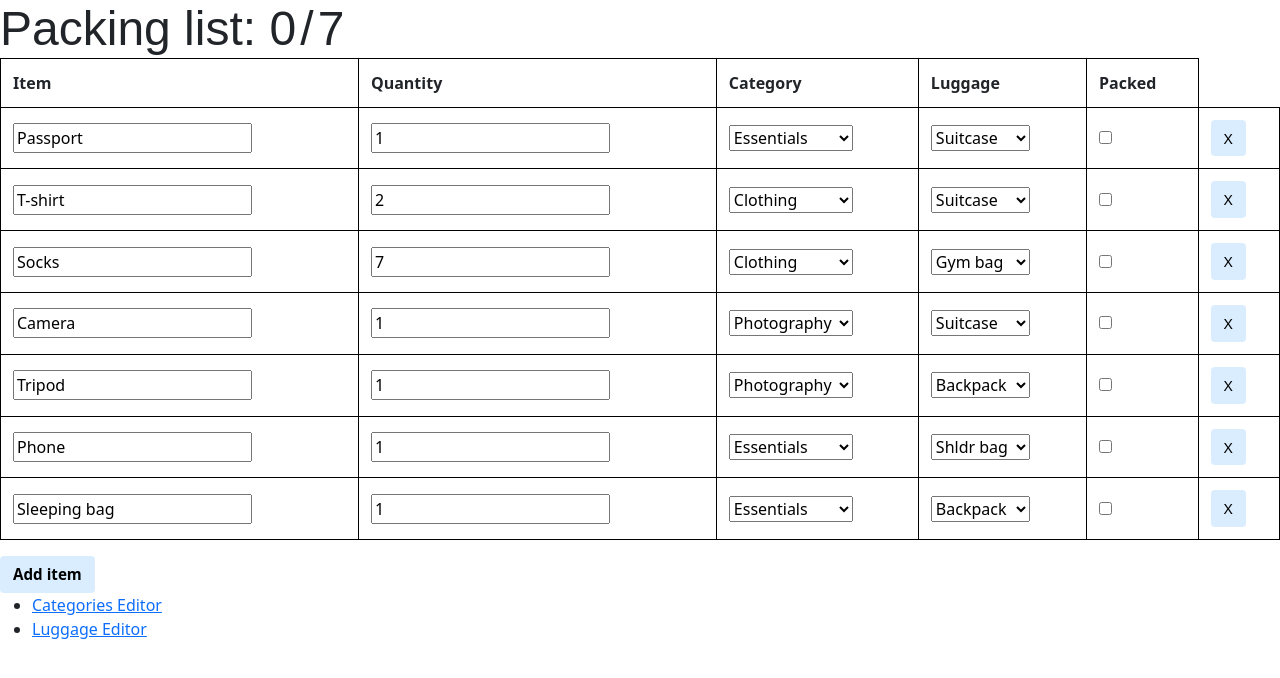
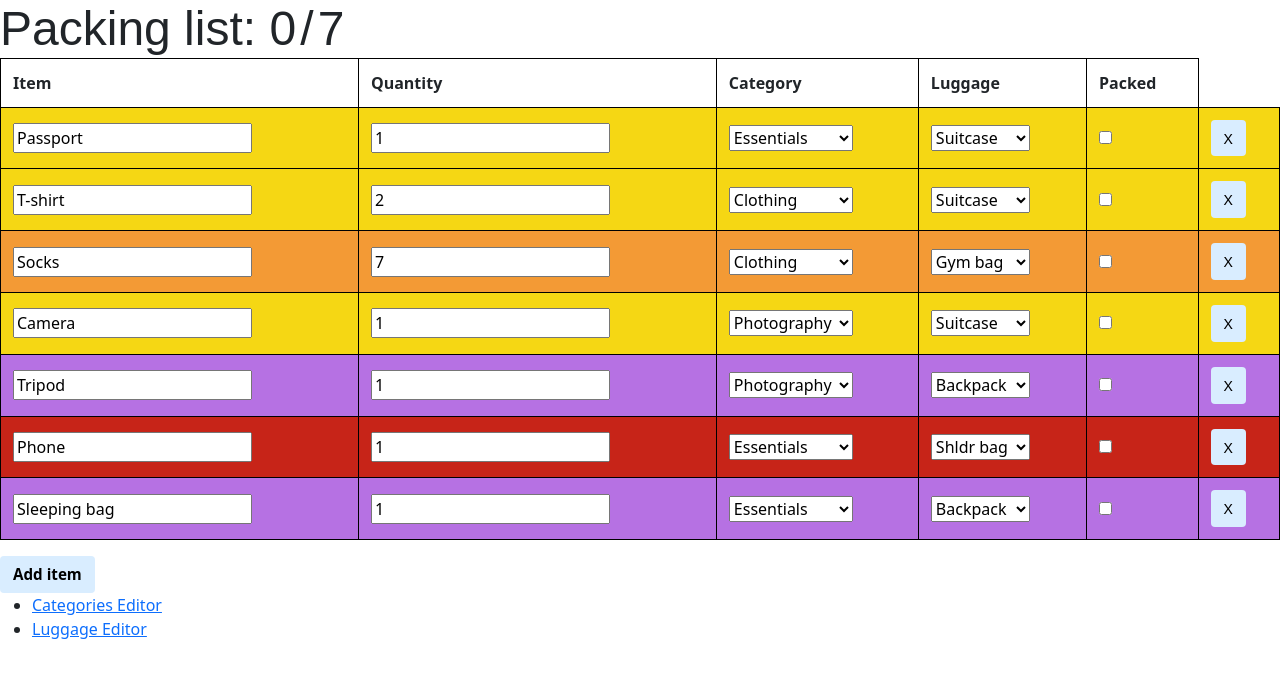
Before and after one commit to c0deg0blin/CS50_final, a Flask app: page / in a window 1280 px wide. Shown: the top 678 px of the page. Run offline with Flask 3, Linux system fonts and the light colour scheme; data comes from the database, SQL or seed files in the repository; both versions use the stored data as it was after the commit; some libraries are stand-ins or nearby versions.

Commit message:
Color of rows now updates according to selected luggage option

```diff
--- a/app.py
+++ b/app.py
@@ -195,7 +195,6 @@ def index():
             INSERT INTO {PACKLIST} (item, quantity, category, luggage, packed)
             VALUES(?, ?, ?, ?, ?);
             '''
-
             # Execute the statement
             g.db.execute(insert_stmt, (
                     item_name,
@@ -240,7 +239,19 @@ def index():
                 id_val = data.get('id')
                 lug_val = data.get('luggage')
 
-                # Update selected category in the database
+                # Get color for the selected luggage
+                g.db.execute(f"""
+                             SELECT color FROM {LUGLIST}
+                             WHERE id = {id_val}
+                             LIMIT 1;
+                             """
+                            )
+                print("COLOR:")
+                # print(g.db.fetchall()[0][0])
+                lug_color = g.db.fetchall()[0][0]
+                print(lug_color)
+
+                # Update selected luggage in the database
                 g.db.execute(
                     f'''
                     UPDATE {PACKLIST}
@@ -254,7 +265,10 @@ def index():
                 # Commit the changes to the database
                 g.conn.commit()
 
-                return jsonify({'message': 'Data received successfully (luggage change)'})
+                return jsonify({
+                    'message': 'Data received successfully (luggage change)',
+                    'lug_color': lug_color
+                })
             except Exception as e:
                 return jsonify({'error': str(e)})
         elif data['action'] == 'delete_item':
@@ -407,10 +421,14 @@ def get_listTable_data():
     # Store categories list of tuples into dictionary
     cat_dict = dict(g.db.fetchall())
 
-    # Get luggage table
-    g.db.execute(f'SELECT id, luggage FROM {LUGLIST} ORDER BY luggage;')
-    # Store luggage list of tuples into dictionary
-    lug_dict = dict(g.db.fetchall())
+    # Get luggage data
+    g.db.execute(f'SELECT * FROM {LUGLIST} ORDER BY luggage;')
+    lug_data = g.db.fetchall()
+    # # Store luggage data into dictionary
+    lug_dict = {}
+    for tup in lug_data:
+        id, luggage, color = tup
+        lug_dict[id] = {'luggage': luggage, 'color': color}
 
     # Combine headers and rows into a list of dictionaries.
     # Each dictionary is a row, where each key is the header
@@ -591,6 +609,7 @@ def luggage():
         if data['action'] == 'luggageAdded':
             # Get new item name
             luggage_name = data.get('luggageName')
+            # Default color = white
             color = "#ffffff"
             # Prepare the insert row statement
             insert_stmt = f'INSERT INTO {LUGLIST} (luggage, color) VALUES(?, ?);'
--- a/templates/index.html
+++ b/templates/index.html
@@ -108,9 +108,6 @@ Main
                 // Clear the existing table body
                 $("tbody").empty();
 
-                console.log("CATEGORIES:");
-                console.log(response["categories"]);
-
                 // Iterate over each row
                 $.each(response["rows"], function(d_idx, row) {
                     // Create empty row
@@ -148,14 +145,18 @@ Main
                             // Create a <select> element
                             var select = $("<select>").addClass("lug-sel");
                             // Populate with luggage options
-                            $.each(response["lug_dict"], function(key, luggage) {
+                            $.each(response["lug_dict"], function(key, val) {
                                 var option = $("<option>")
-                                    .text(luggage)
-                                    .attr("value", key);
+                                    .text(val["luggage"])
+                                    .attr("value", key)
+                                    // .attr("col", val["color"]);
                                 select.append(option);
                             });
                             // Set the default value based on the luggage from the database
                             select.val(row["luggage"]);
+                            // Set the color based on selected luggage
+                            row_col = response["lug_dict"][row["luggage"]]["color"];
+                            tr.css("background-color", row_col);
                             $("<td>").append(select).appendTo(tr);
                         } else if (header.toLowerCase() == "packed") {
                             // Create a checkbox
@@ -241,10 +242,12 @@ Main
                         luggage: selected_lug
                     })
                 })
+                // .then((response) => response.json)
                 .then((response) => response.json)
                 .then((data) => {
                     // Handle the response from the server (if needed)
                     console.log("Server response (luggage change):", data);
+                    updateListTable();
                 })
                 .catch((error) => {
                     console.error("Error sending data (luggage change):", error);
```
Also changed, not shown: TripPacker.db.
